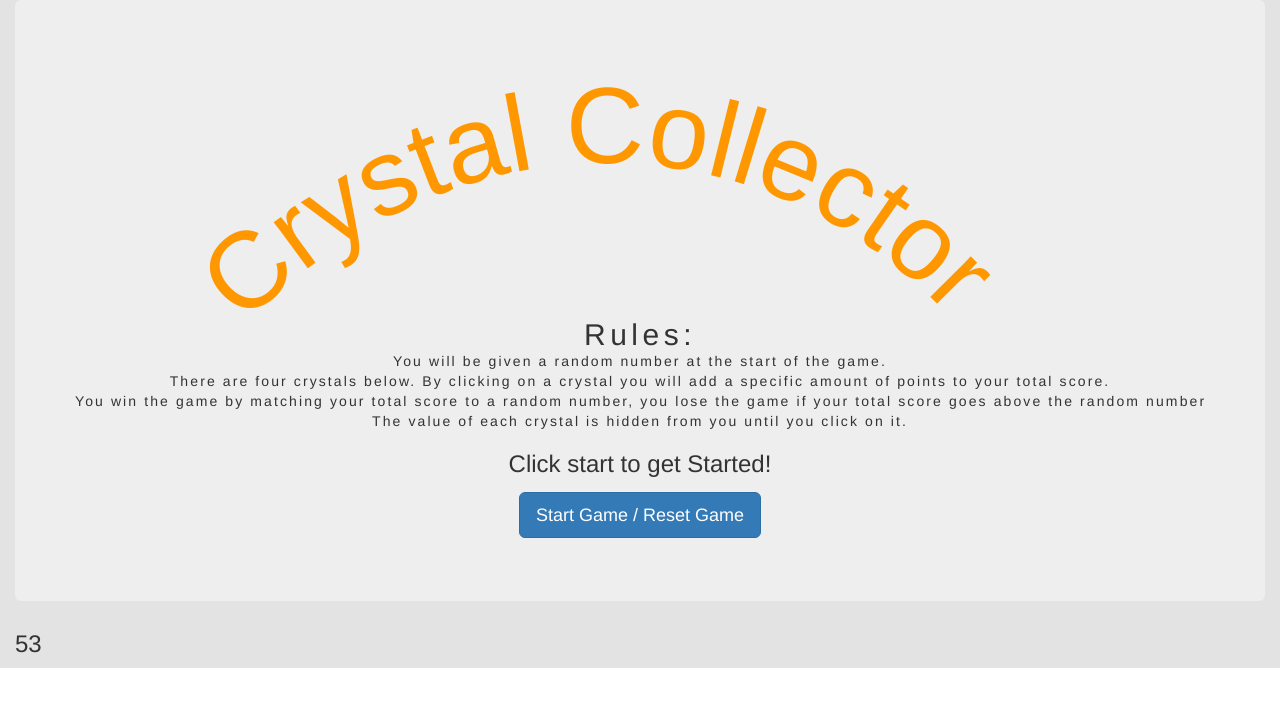
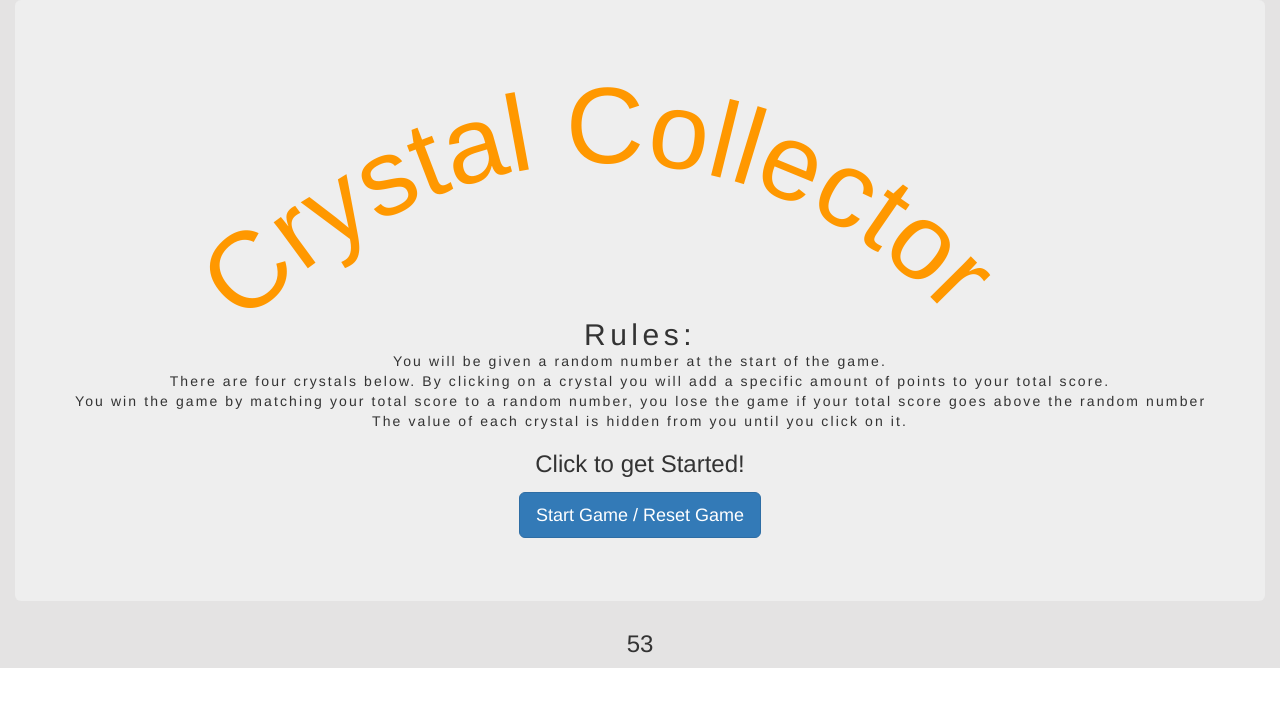
Before and after one commit to ChickinSupp/Crystal-Collector, a plain HTML site: page index.html in a window 1280 px wide. Drawn offline with nearby package versions, Linux system fonts and the light colour scheme.

Commit message:
changes made to html and css

```diff
--- a/index.html
+++ b/index.html
@@ -17,7 +17,7 @@
     <header >
         <div class='jumbotron'>
           <div class='curve-text'>
-            <svg viewBox="0 0 500 500">
+            <svg viewBox="0 0 500 150">
                 <path id="curve" d="M73.2,148.6c4-6.1,65.5-96.8,178.6-95.6c111.3,1.2,170.8,90.3,175.1,97" />
                 <text width="500">
                   <textPath xlink:href="#curve">
@@ -25,14 +25,16 @@
                   </textPath>
                 </text>
             </div>
-          <!-- <h1 id='simple-arc'>Crystal Collector!</h1> -->
+
           <div class='rules'>
             <p><h2>Rules:</h2>
+                <div class='rule-wrapper'>
                   <div class='typewriter'>You will be given a random number at the start of the game.</div>
                   <div class='typewriter'>There are four crystals below. By clicking on a crystal you will add a specific amount of points to your total score.</div>
                   <div class='typewriter'>You win the game by matching your total score to a random number, you lose the game if your total score goes above the random number.</div>
                   <div class='typewriter'>The value of each crystal is hidden from you until you click on it.</div>
-                  <div><h3>Click start to get Started!</h3></div>
+                  <div><h3>Click to get Started!</h3></div>
+                </div>
             </p>
             <p>
                   <input type='button' id='reset' class='btn btn-primary btn-lg' value='Start Game / Reset Game'></a>
--- a/resources/css/style.css
+++ b/resources/css/style.css
@@ -6,7 +6,7 @@
     text-align: center;
 }
 
-#numberGuess, #crystals{
+#numberToGuess, #crystals{
     text-align: center;
 }
 
```
